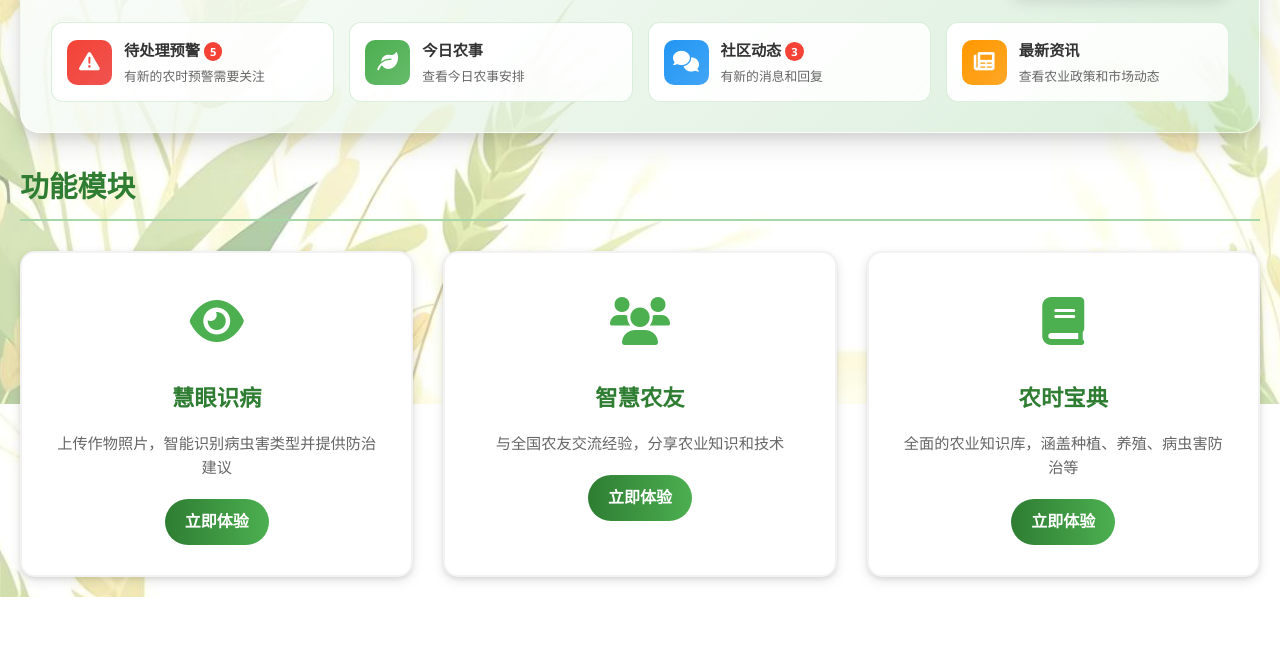
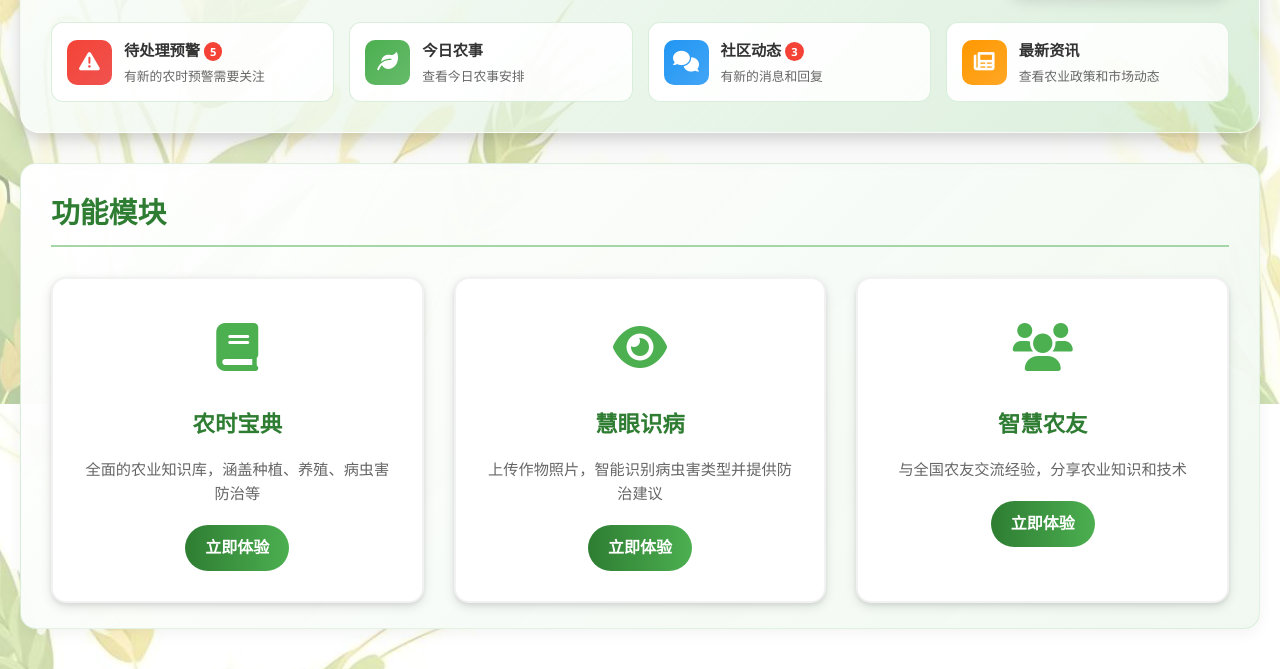
Before and after one commit to SunnyShi051223/CleverFarming, a plain HTML site: page api/farmer.html in a window 1280 px wide. Shown: the part 396-1065 px from the top of the page. Before the commit the page ends 993 px from the top, so only its background shows below. Drawn offline with Linux system fonts and the light colour scheme; no server answers.

Commit message:
初步完成

```diff
--- a/api/farmer.html
+++ b/api/farmer.html
@@ -159,14 +159,21 @@
       text-align: center;
       box-shadow: 0 4px 12px rgba(0, 0, 0, 0.1), 0 2px 4px rgba(0, 0, 0, 0.08);
       transition: var(--transition);
-      cursor: pointer;
       border: 2px solid rgba(0, 0, 0, 0.05);
     }
 
     .module-card:hover {
       transform: translateY(-5px);
-      box-shadow: 0 12px 20px rgba(0,0,0,0.15);
-      border-color: var(--primary-color);
+      box-shadow: 0 10px 25px rgba(0, 0, 0, 0.1);
+    }
+
+    .modules-container {
+      background: linear-gradient(135deg, rgba(255, 255, 255, 0.98), rgba(240, 248, 240, 0.95));
+      border-radius: 16px;
+      padding: 25px 30px;
+      margin: 20px 0;
+      box-shadow: 0 4px 15px rgba(0, 0, 0, 0.05);
+      border: 1px solid rgba(76, 175, 80, 0.15);
     }
 
     .module-icon {
@@ -618,9 +625,21 @@
       </div>
     </div>
 
+
+    <div class="modules-container">
       <h2 class="dashboard-title">功能模块</h2>
+      <div class="modules-grid">
 
-    <div class="modules-grid">
+        <div class="module-card" onclick="navigateTo('farming-almanac')">
+          <div class="module-icon">
+            <i class="fas fa-book"></i>
+          </div>
+          <h3 class="module-title">农时宝典</h3>
+          <p class="module-description">全面的农业知识库，涵盖种植、养殖、病虫害防治等</p>
+          <a href="#" class="enter-btn">立即体验</a>
+        </div>
+
+
         <div class="module-card" onclick="navigateTo('disease-identification')">
           <div class="module-icon">
             <i class="fas fa-eye"></i>
@@ -629,15 +648,6 @@
           <p class="module-description">上传作物照片，智能识别病虫害类型并提供防治建议</p>
           <a href="#" class="enter-btn">立即体验</a>
         </div>
-
-<!--      <div class="module-card" onclick="navigateTo('farming-alert')">-->
-<!--        <div class="module-icon">-->
-<!--          <i class="fas fa-bell"></i>-->
-<!--        </div>-->
-<!--        <h3 class="module-title">农时预警</h3>-->
-<!--        <p class="module-description">实时监测天气和作物生长状况，及时推送农事预警</p>-->
-<!--        <a href="#" class="enter-btn">立即体验</a>-->
-<!--      </div>-->
 
         <div class="module-card" onclick="navigateTo('smart-community')">
           <div class="module-icon">
@@ -648,33 +658,11 @@
           <a href="#" class="enter-btn">立即体验</a>
         </div>
 
-      <div class="module-card" onclick="navigateTo('farming-almanac')">
-        <div class="module-icon">
-          <i class="fas fa-book"></i>
+
+
+
+
       </div>
-        <h3 class="module-title">农时宝典</h3>
-        <p class="module-description">全面的农业知识库，涵盖种植、养殖、病虫害防治等</p>
-        <a href="#" class="enter-btn">立即体验</a>
-      </div>
-
-<!--      <div class="module-card" onclick="navigateTo('agricultural-news')">-->
-<!--        <div class="module-icon">-->
-<!--          <i class="fas fa-newspaper"></i>-->
-<!--        </div>-->
-<!--        <h3 class="module-title">农情速递</h3>-->
-<!--        <p class="module-description">最新农业资讯、政策解读、市场动态一网打尽</p>-->
-<!--        <a href="#" class="enter-btn">立即体验</a>-->
-<!--      </div>-->
-
-<!--      &lt;!&ndash; 新增农业农村部新闻链接组件 &ndash;&gt;-->
-<!--      <div class="module-card" onclick="window.open('https://www.moa.gov.cn/xw/', '_blank')">-->
-<!--        <div class="module-icon">-->
-<!--          <i class="fas fa-external-link-alt"></i>-->
-<!--        </div>-->
-<!--        <h3 class="module-title">农业新闻</h3>-->
-<!--        <p class="module-description">农业农村部官方新闻资讯</p>-->
-<!--        <a href="#" class="enter-btn">查看详情</a>-->
-<!--      </div>-->
     </div>
   </div>
 
```
Lines whose indentation alone changed are shown as unchanged.
